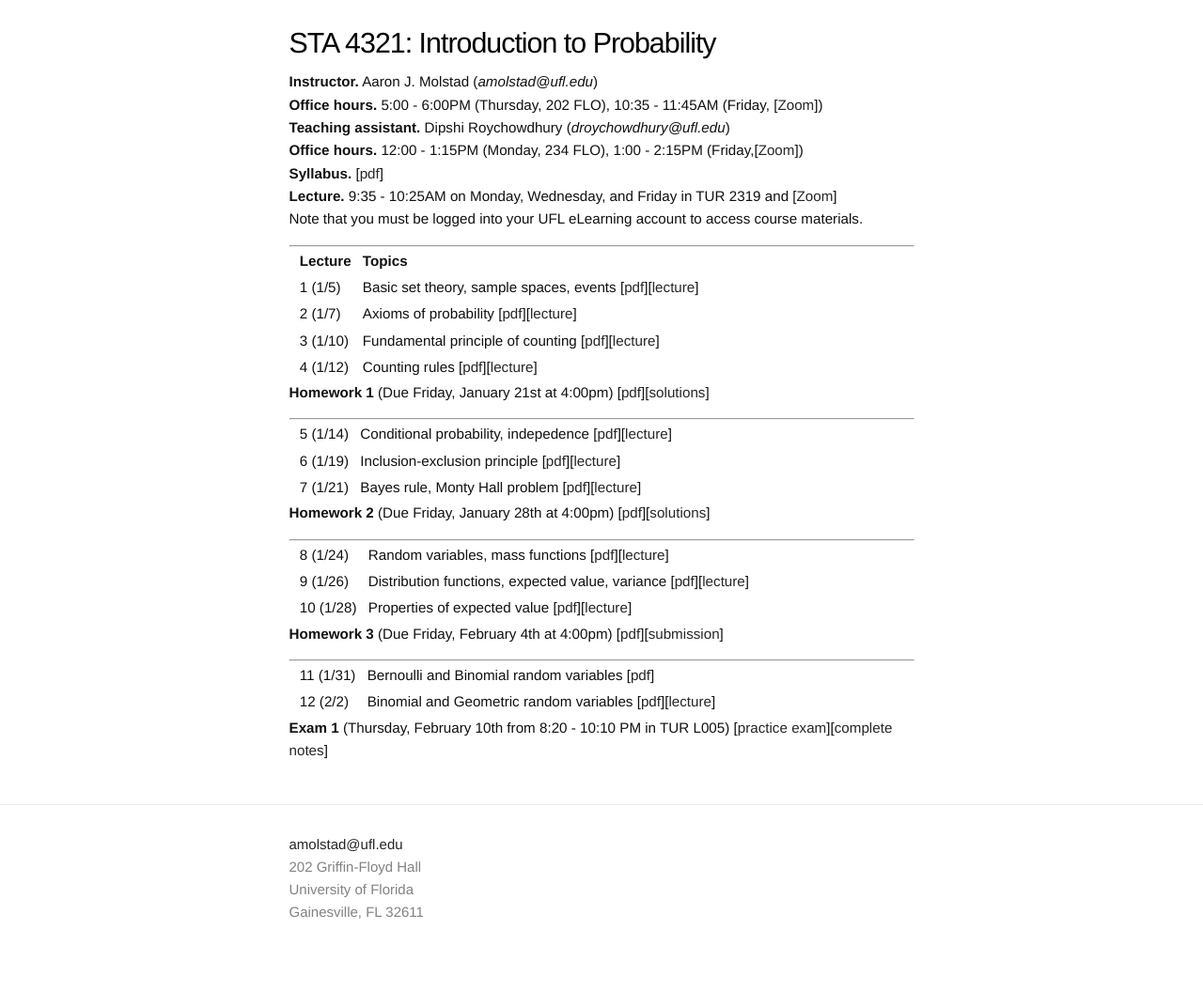
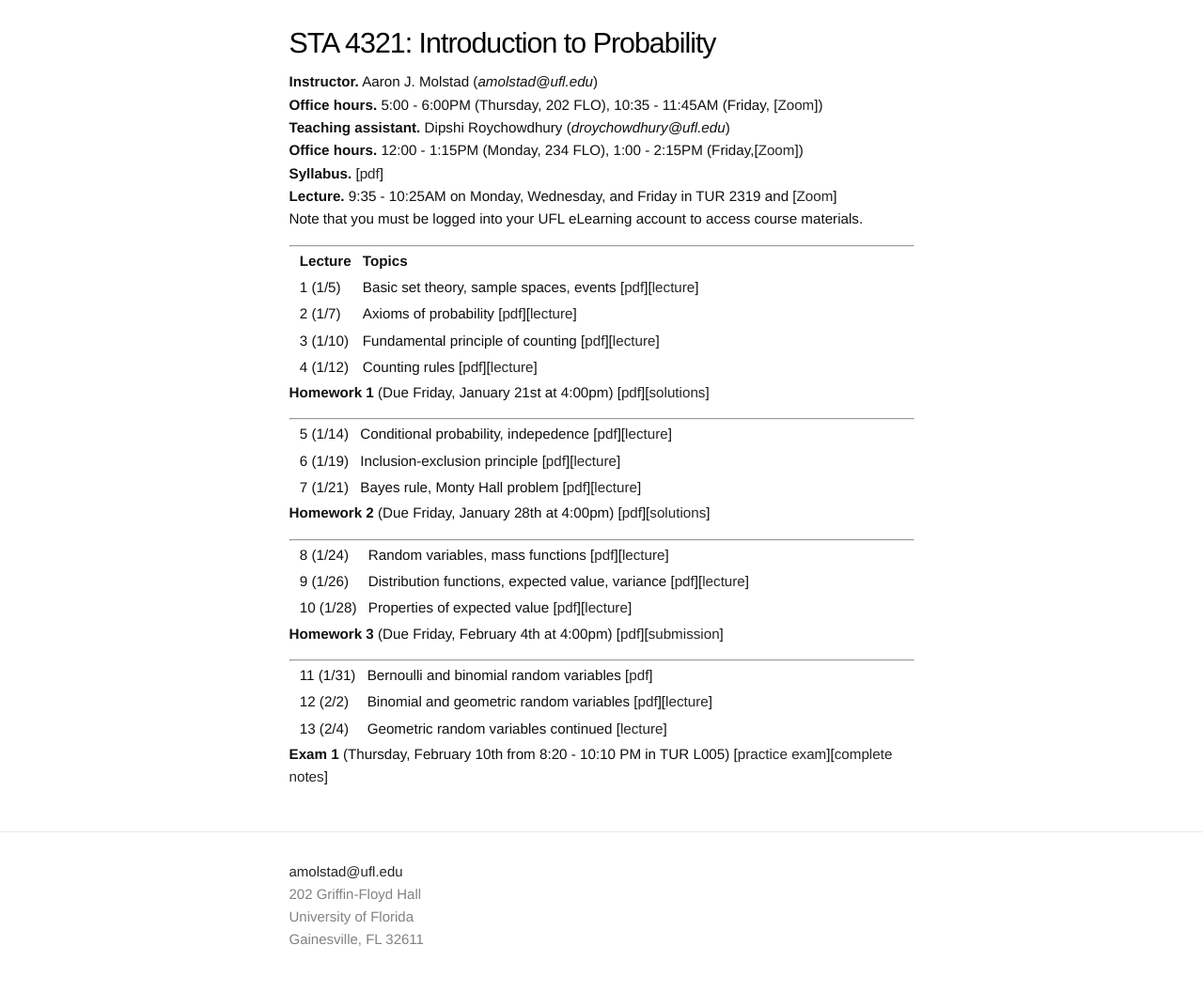
Before and after one commit to ajmolstad/ajmolstad.github.io, a Jekyll site: the page built from S22_STA4321.md, in a window 1280 px wide. Shown: the whole page at 94% size. Built offline with Jekyll 4.4.1, drawn with Linux system fonts in a browser that asks for light colours; before the commit the page ends 1043 px from its top, so only the background shows below that.

Commit message:
Update S22_STA4321.md

```diff
--- a/S22_STA4321.md
+++ b/S22_STA4321.md
@@ -46,7 +46,8 @@ Note that you must be logged into your UFL eLearning account to access course ma
 
 ---------
 
-|| 11 (1/31) || Bernoulli and Binomial random variables [[pdf](https://ufl.instructure.com/files/66217821/download?download_frd=1)] ||
-|| 12 (2/2) || Binomial and Geometric random variables [[pdf](https://ufl.instructure.com/files/66275046/download?download_frd=1)][[lecture](https://ufl.instructure.com/courses/452037/files?preview=66276380)]||
+|| 11 (1/31) || Bernoulli and binomial random variables [[pdf](https://ufl.instructure.com/files/66217821/download?download_frd=1)] ||
+|| 12 (2/2) || Binomial and geometric random variables [[pdf](https://ufl.instructure.com/files/66275046/download?download_frd=1)][[lecture](https://ufl.instructure.com/courses/452037/files?preview=66276380)]||
+|| 13 (2/4) || Geometric random variables continued [[lecture](https://ufl.instructure.com/files/66338445/download?download_frd=1)] ||
 
 **Exam 1** (Thursday, February 10th from 8:20 - 10:10 PM in TUR L005)  [[practice exam](https://ufl.instructure.com/files/66290905/download?download_frd=1)][[complete notes](https://ufl.instructure.com/files/66292201/download?download_frd=1)]
```
